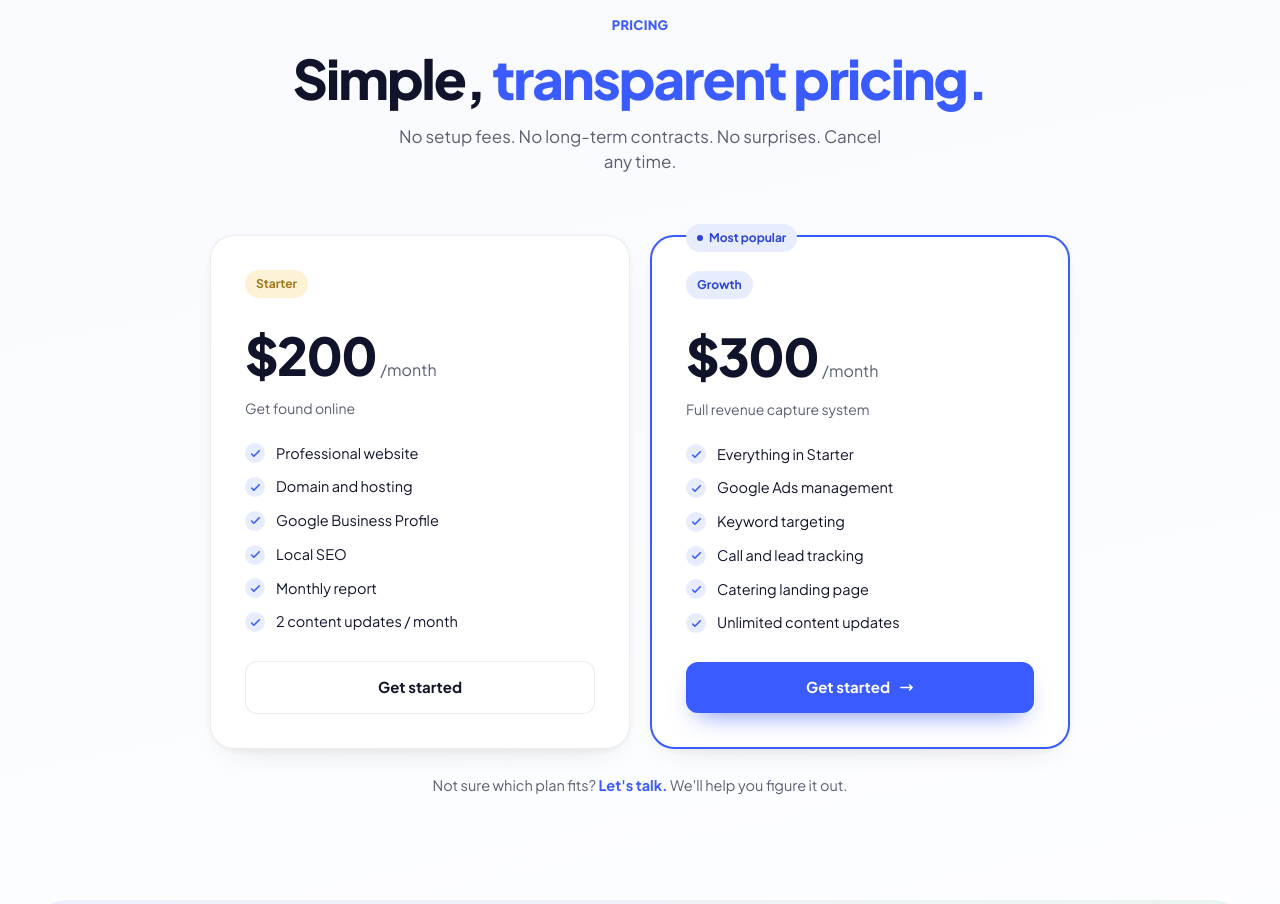
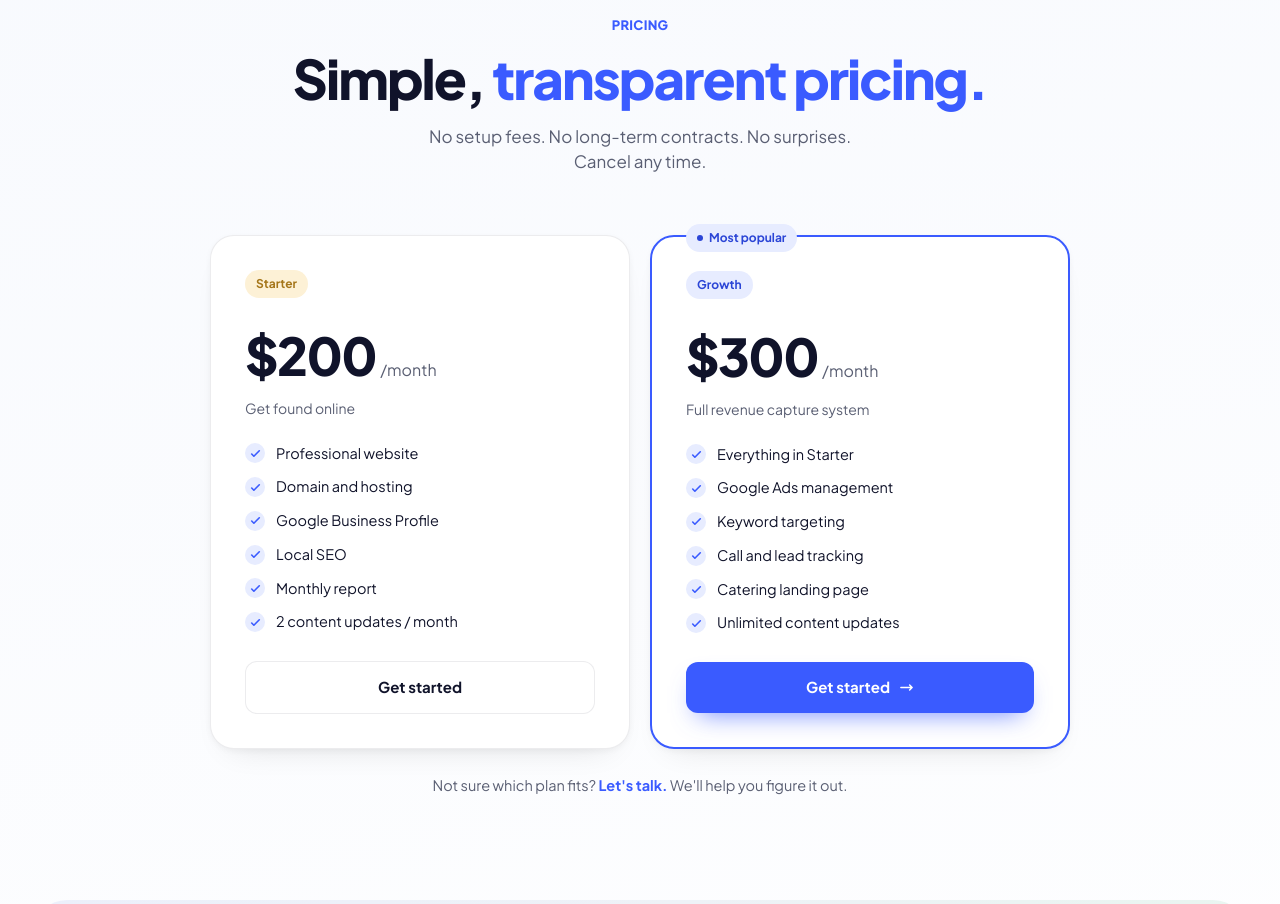
Before and after one commit to MainStreetGrowth/mainstreetgrowth, a Next.js app: page /blue in a window 1280 px wide. Shown: the part 4260-5164 px from the top of the page. Built offline with nearby package versions, Linux system fonts and the light colour scheme.

Commit message:
Pricing subtitle: keep 'Cancel any time.' whole on its own line

```diff
--- a/app/_components/KukieVariant.tsx
+++ b/app/_components/KukieVariant.tsx
@@ -416,7 +416,7 @@ const BODY = `
 
 <section class="block" id="pricing">
   <div class="inner">
-    <div class="sec-head rv"><span class="eyebrow">PRICING</span><h2>Simple, <span class="accent">transparent pricing.</span></h2><p>No setup fees. No long-term contracts. No surprises. Cancel any time.</p></div>
+    <div class="sec-head rv"><span class="eyebrow">PRICING</span><h2>Simple, <span class="accent">transparent pricing.</span></h2><p>No setup fees. No long-term contracts. No surprises.<br><span style="white-space:nowrap">Cancel any time.</span></p></div>
     <div class="price-grid">
       <div class="card plan rv">
         <span class="pill amber">Starter</span>
```
